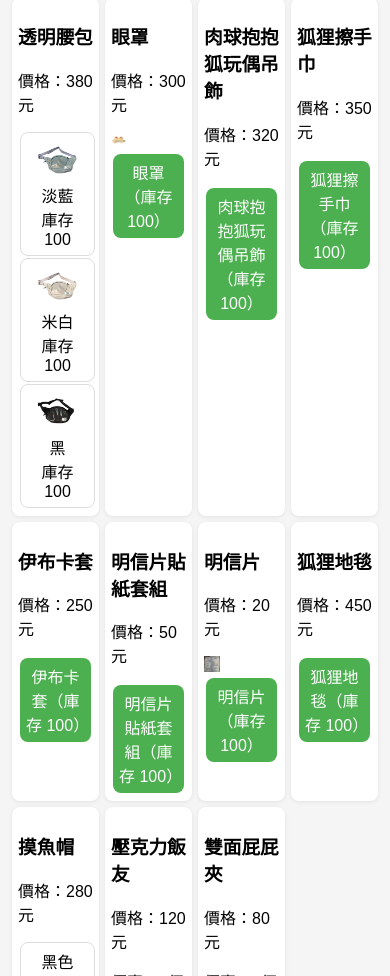
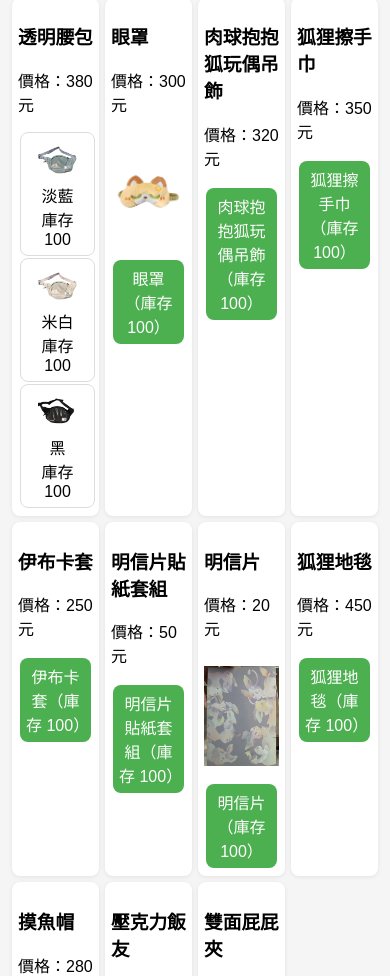
Before and after one commit to 86oujohnny/creator-pos, a plain HTML site: page index.html in a window 390 px wide. Shown: the part 1329-2305 px from the top of the page. Drawn offline with Linux system fonts and the light colour scheme.

Commit message:
fix: enlarge product images on mobile

```diff
--- a/style.css
+++ b/style.css
@@ -67,8 +67,20 @@ button {
 }
 
 .product-image {
-  width: 16px;
-  height: 16px;
+  display: block;
+  width: 96px;
+  height: 96px;
+  max-width: 100%;
+  object-fit: contain;
+  border-radius: 8px;
+  margin-bottom: 6px;
+}
+
+@media (max-width: 600px) {
+  .product-image {
+    width: 120px;
+    height: 120px;
+  }
 }
 /* 結帳按鈕 */
 .checkout-button {
```
